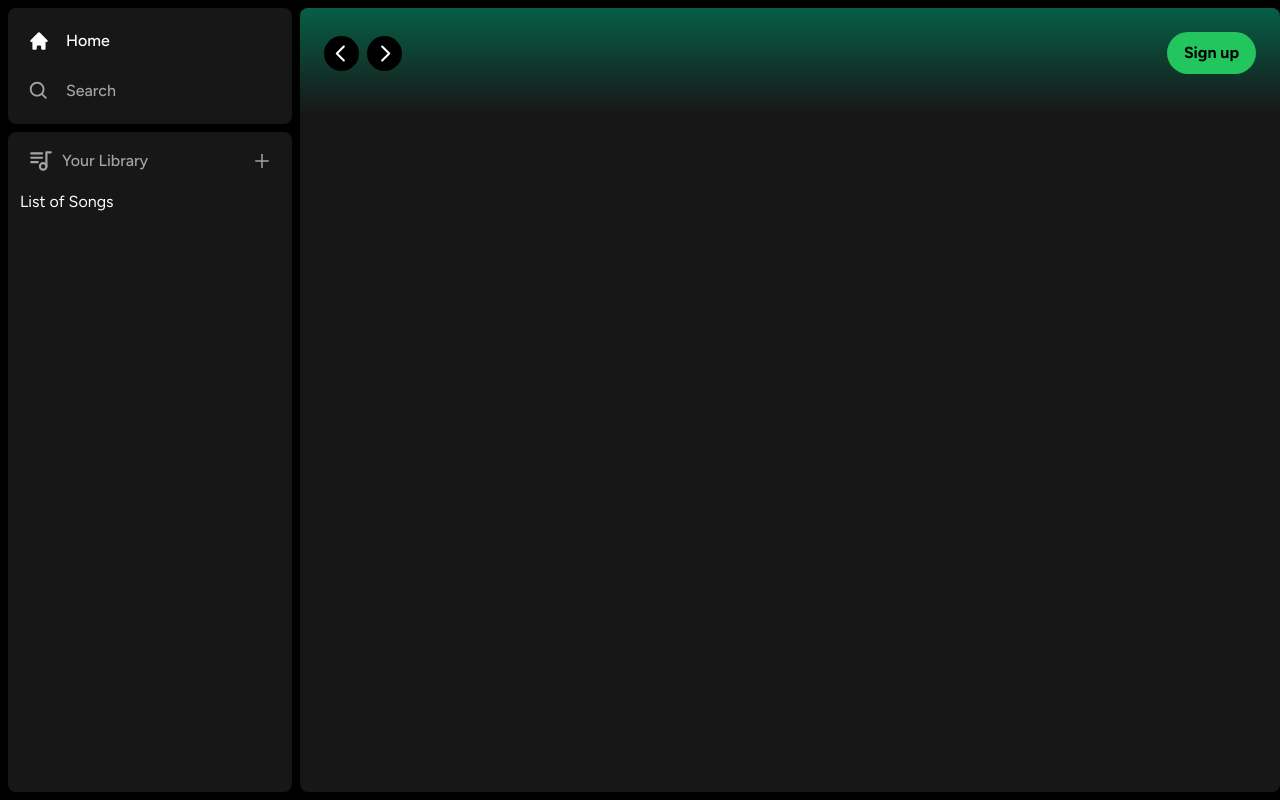
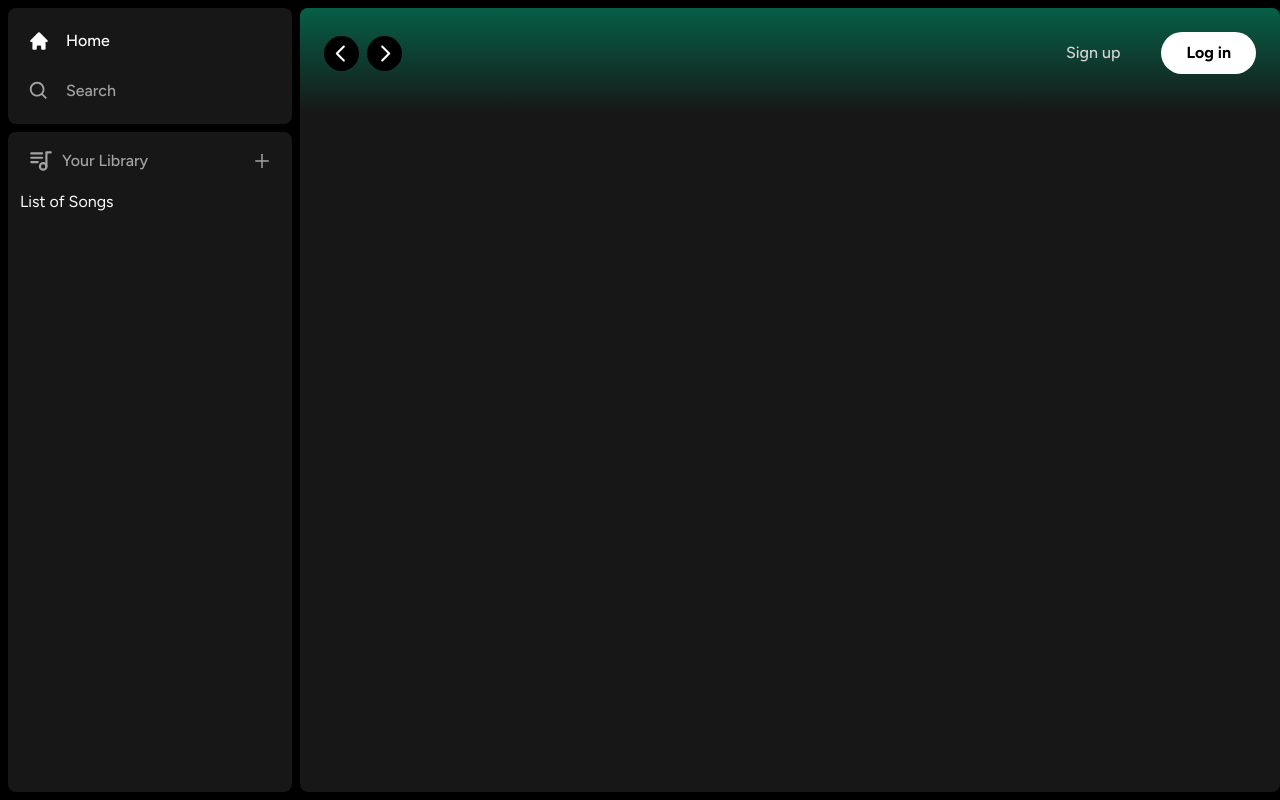
Before and after one commit to sairohitp/spotify-clone, a Next.js app: page / in a window 1280 px wide. Built offline with nearby package versions, Linux system fonts and the light colour scheme.

Commit message:
buttoncomplex

```diff
--- a/components/Button.tsx
+++ b/components/Button.tsx
@@ -19,7 +19,7 @@ const Button = forwardRef <HTMLButtonElement, ButtonProps> (({
                 bg-green-500
                 border
                 border-transparent
-                px-4
+                px-6
                 py-2
                 disabled:cursor-not-allowed
                 disabled:opacity-50
--- a/components/Header.tsx
+++ b/components/Header.tsx
@@ -106,8 +106,21 @@ const Header: React.FC<HeaderProps> = ({
             ">
                 <>
                     <div>
-                        <Button>
+                        <Button className="
+                            bg-transparent
+                            text-neutral-300
+                            font-medium
+                        ">
                             Sign up
+                        </Button>
+                    </div>
+                    <div>
+                        <Button className="
+                            bg-white
+                            px-6
+                            py-2
+                        ">
+                            Log in
                         </Button>
                     </div>
                 </>
```
